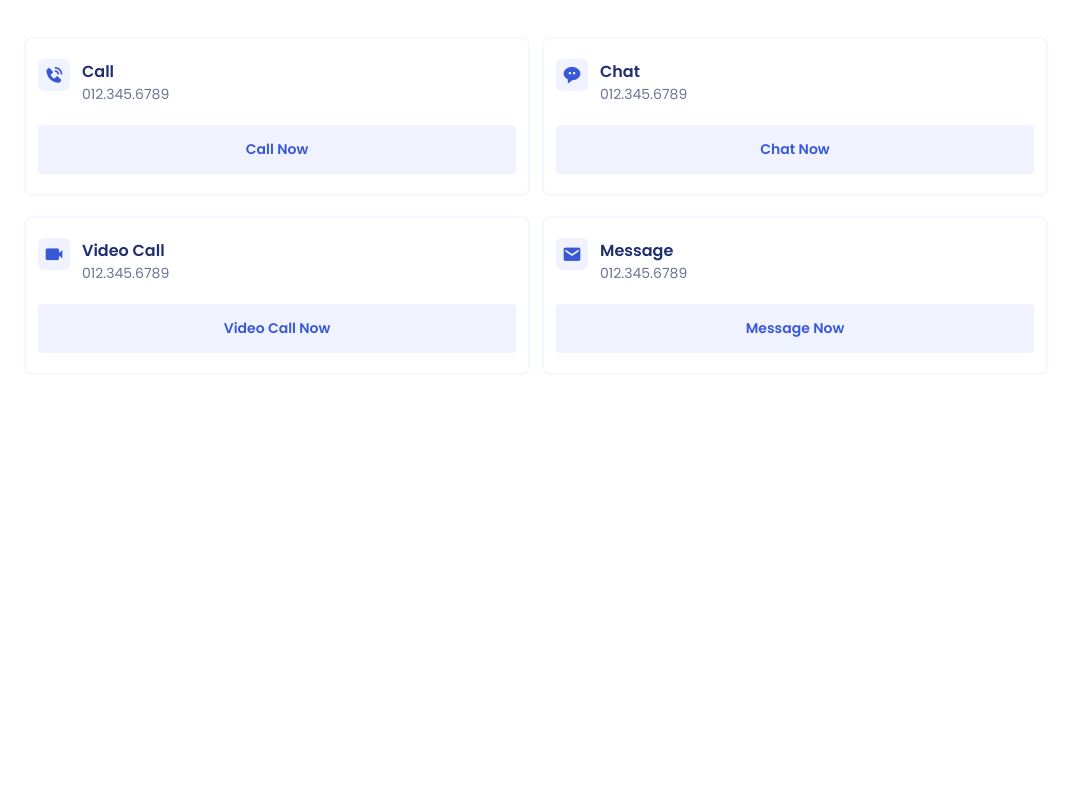
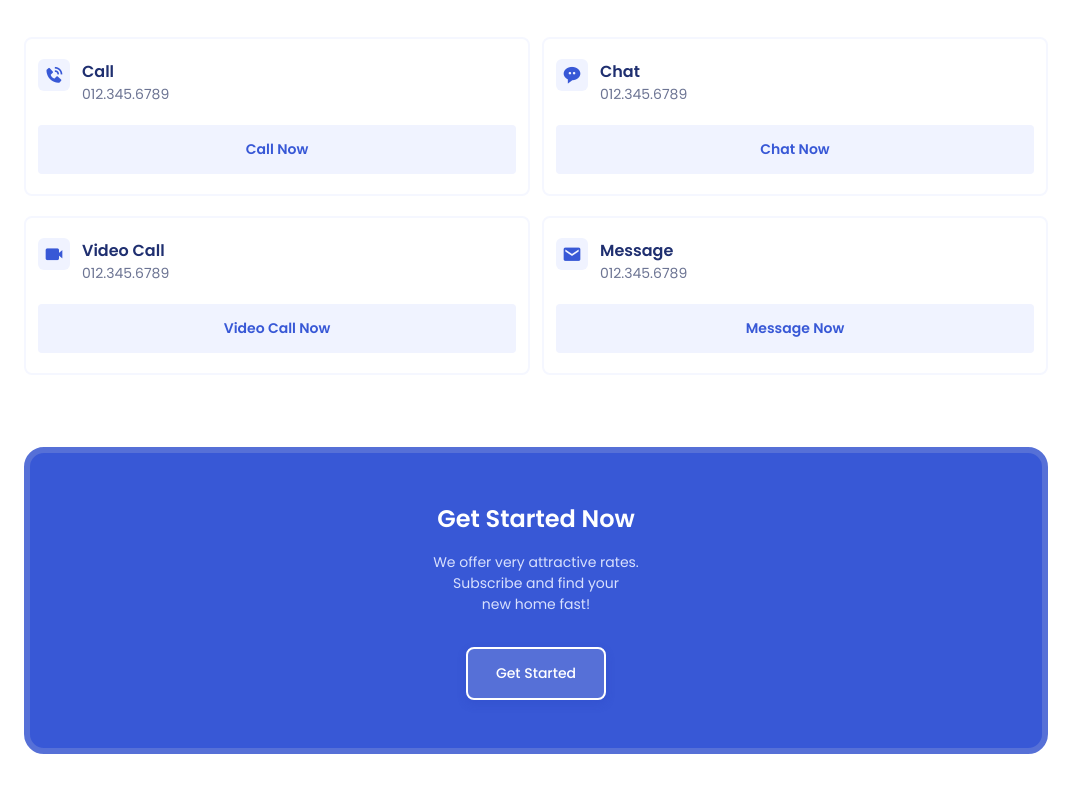
Before and after one commit to Leonard-McCook/RealEstateSite, a plain HTML site: page index.html in a window 1280 px wide. Shown: the part 3323-4115 px from the top of the page, without its empty margins (0-1087 px from the left). Before the commit the page ends 3938 px from the top, so only its background shows below. Drawn offline with nearby package versions, Linux system fonts and the light colour scheme.

Commit message:
Build subscribe section

```diff
--- a/css/styles.css
+++ b/css/styles.css
@@ -640,6 +640,39 @@ button {
 }
 
 /*=============== SUBSCRIBE ===============*/
+.subscribe {
+  padding: 2.5rem 0;
+}
+
+.subscribe__container {
+  background-color: var(--first-color);
+  padding: 3rem 2rem;
+  border-radius: 1.25rem;
+  border: 6px solid var(--first-color-light);
+  text-align: center;
+}
+
+.subscribe__title {
+  font-size: var(--h2-font-size);
+  color: #fff;
+  margin-bottom: 1rem;
+}
+
+.subscribe__description {
+  color: hsl(228, 90%, 92%);
+  font-size: var(--small-font-size);
+  margin-bottom: 2rem;
+}
+
+.subcribe__button {
+  border: 2px solid #fff;
+  background: var(--first-color-light);
+  font-size: var(--small-font-size);
+}
+
+.subscribe__button:hover {
+  background-color: var(--first-color);
+}
 
 /*=============== FOOTER ===============*/
 
--- a/index.html
+++ b/index.html
@@ -399,7 +399,17 @@
       </section>
 
       <!--==================== SUBSCRIBE ====================-->
-      <section class="subscribe section"></section>
+      <section class="subscribe section">
+        <div class="subscribe__container container">
+          <h1 class="subscribe__title">Get Started Now</h1>
+          <p class="subscribe__description">
+            We offer very attractive rates. <br />
+            Subscribe and find your <br />
+            new home fast!
+          </p>
+          <a href="#" class="button subcribe__button"> Get Started </a>
+        </div>
+      </section>
     </main>
 
     <!--==================== FOOTER ====================-->
```
